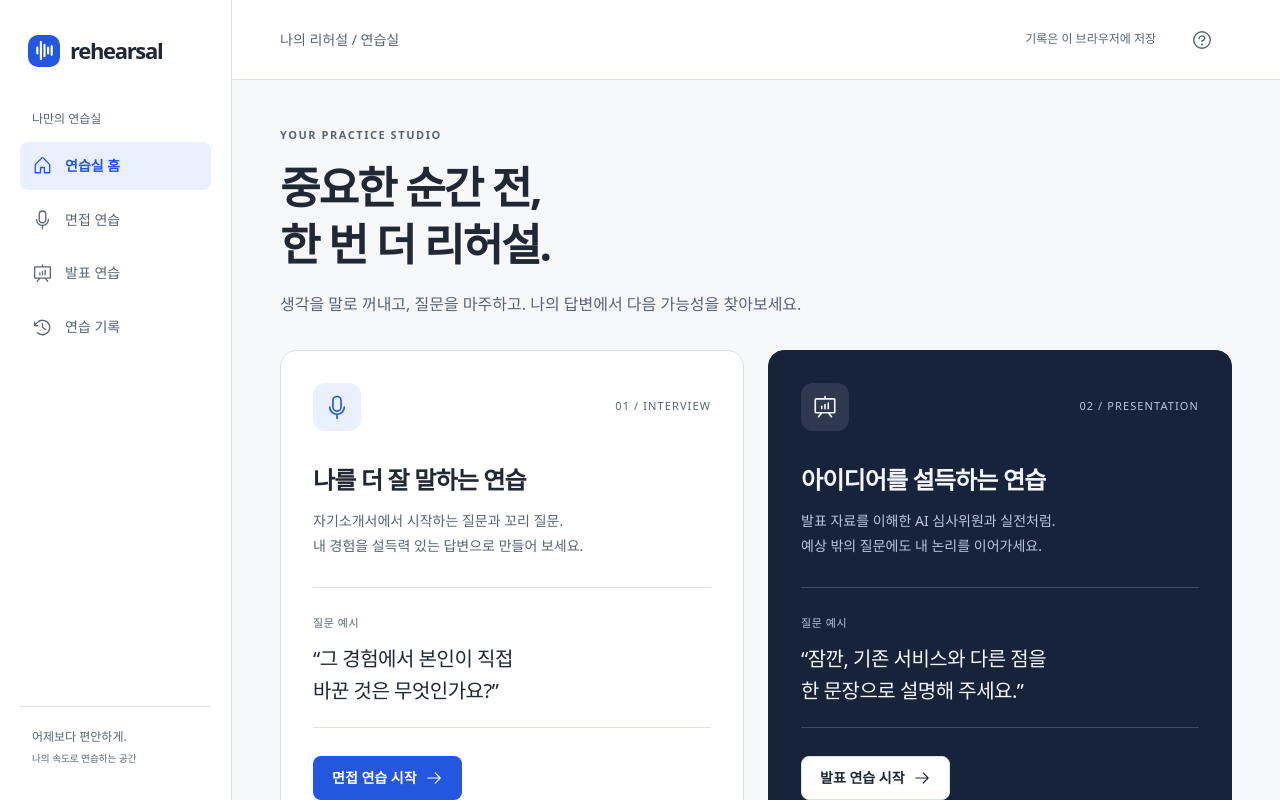
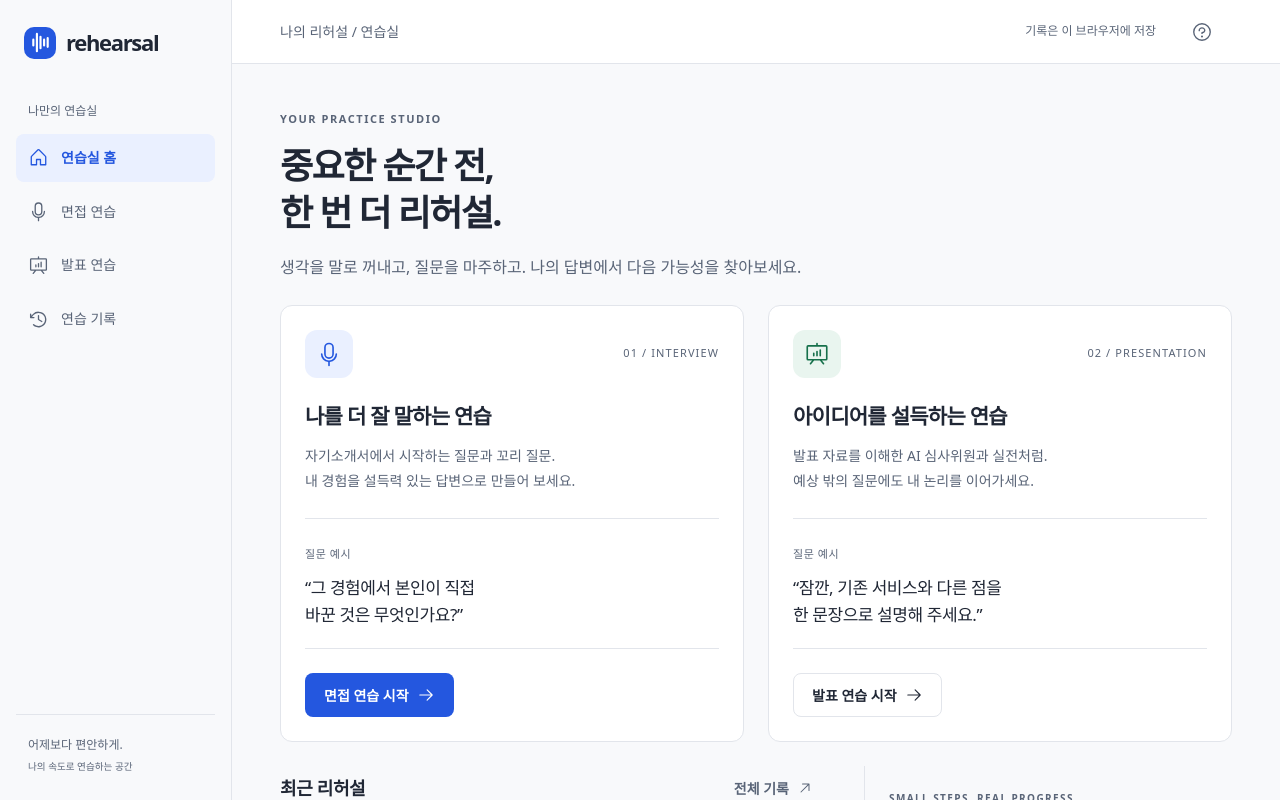
Before and after one commit to luckyandy7/rehearsal-studio, a Next.js app: page / in a window 1280 px wide. Shown: the top 800 px of the page. Built offline with nearby package versions, Linux system fonts and the light colour scheme.

Commit message:
Unify the focused workspace design across practice screens

```diff
--- a/src/app/globals.css
+++ b/src/app/globals.css
@@ -1,11 +1,11 @@
 @import "tailwindcss";
 @source "../components";
 :root {
-	--background: #f7f8fa;
+	--background: #f8f9fb;
 	--surface: #fff;
 	--foreground: #202735;
 	--muted: #596477;
-	--border: #dce2ea;
+	--border: #e2e5eb;
 	--primary: #2457df;
 	--primary-hover: #1c43ad;
 	--primary-soft: #eaf0ff;
@@ -19,7 +19,7 @@
 	--danger: #b63b42;
 	--danger-soft: #ffedef;
 	--radius: 8px;
-	--panel-radius: 16px;
+	--panel-radius: 12px;
 	--space-1: 4px;
 	--space-2: 8px;
 	--space-3: 12px;
@@ -30,7 +30,7 @@
 	--space-10: 40px;
 	--space-12: 48px;
 	--space-16: 64px;
-	--shadow: 0 8px 32px rgb(23 35 59 / 0.08);
+	--shadow: 0 4px 16px rgb(23 35 59 / 0.05);
 	--font-sans:
 		"Pretendard", "Apple SD Gothic Neo", "Noto Sans KR", system-ui, sans-serif;
 	--duration: 220ms;
@@ -298,8 +298,8 @@ button:disabled {
 	position: sticky;
 	top: 0;
 	height: 100dvh;
-	padding: 32px 20px;
-	background: var(--surface);
+	padding: 24px 16px;
+	background: var(--background);
 	border-right: 1px solid var(--border);
 	display: flex;
 	flex-direction: column;
@@ -377,7 +377,7 @@ button:disabled {
 	min-width: 0;
 }
 .topbar {
-	height: 80px;
+	height: 64px;
 	border-bottom: 1px solid var(--border);
 	padding: 0 clamp(20px, 4vw, 48px);
 	display: flex;
--- a/src/components/screens.css
+++ b/src/components/screens.css
@@ -1,11 +1,11 @@
 .screen-stack {
 	display: flex;
 	flex-direction: column;
-	gap: 32px;
+	gap: 24px;
 	min-width: 0;
 }
 .screen-heading h1 {
-	font-size: clamp(30px, 3.8vw, 44px);
+	font-size: clamp(28px, 3vw, 36px);
 	line-height: 1.3;
 	letter-spacing: -0.045em;
 	margin: 12px 0 16px;
@@ -17,7 +17,7 @@
 	margin: 0;
 }
 .screen-heading.compact h1 {
-	font-size: 32px;
+	font-size: 28px;
 }
 .eyebrow {
 	font-size: 11px;
@@ -34,9 +34,9 @@
 	gap: 24px;
 }
 .mode-card {
-	padding: 32px;
+	padding: 24px;
 	border: 1px solid var(--border);
-	border-radius: 16px;
+	border-radius: var(--panel-radius);
 	display: flex;
 	flex-direction: column;
 	align-items: flex-start;
@@ -47,7 +47,7 @@
 	align-items: center;
 	justify-content: space-between;
 	width: 100%;
-	margin-bottom: 32px;
+	margin-bottom: 24px;
 }
 .mode-icon {
 	display: grid;
@@ -64,7 +64,7 @@
 	color: var(--muted);
 }
 .mode-card h2 {
-	font-size: 24px;
+	font-size: 21px;
 	font-weight: 600;
 	letter-spacing: -0.035em;
 	margin: 0 0 12px;
@@ -76,7 +76,7 @@
 	line-height: 1.8;
 }
 .question-preview {
-	margin: 28px 0;
+	margin: 24px 0;
 	width: 100%;
 	padding: 20px 0;
 	border-top: 1px solid var(--border);
@@ -88,28 +88,28 @@
 	color: var(--muted);
 }
 .question-preview p {
-	font-size: 20px;
+	font-size: 17px;
 	line-height: 1.6;
 	font-weight: 500;
 	letter-spacing: -0.025em;
 	margin: 8px 0 0;
 }
 .presentation-card {
-	background: var(--studio);
-	color: var(--studio-text);
-	border-color: var(--studio);
+	background: var(--surface);
+	color: var(--foreground);
+	border-color: var(--border);
 }
 .presentation-card .mode-icon {
-	background: color-mix(in srgb, var(--studio-text) 10%, transparent);
-	color: var(--studio-text);
+	background: var(--success-soft);
+	color: var(--success);
 }
 .presentation-card .small-label,
 .presentation-card > p,
 .presentation-card .question-preview > span {
-	color: var(--studio-muted);
+	color: var(--muted);
 }
 .presentation-card .question-preview {
-	border-color: color-mix(in srgb, var(--studio-muted) 25%, transparent);
+	border-color: var(--border);
 }
 .mode-card > button {
 	margin-top: auto;
@@ -249,8 +249,8 @@
 .form-panel {
 	background: var(--surface);
 	border: 1px solid var(--border);
-	border-radius: 16px;
-	padding: 28px;
+	border-radius: var(--panel-radius);
+	padding: 24px;
 	min-width: 0;
 }
 .step-number {
@@ -616,20 +616,25 @@
 .report-tabs {
 	display: flex;
 	flex-wrap: wrap;
-	gap: 8px;
+	gap: 4px;
+	padding: 4px;
+	background: var(--surface);
+	border-radius: var(--radius);
 	border-bottom: 1px solid var(--border);
 }
 .report-tabs > button {
 	border: 0;
 	border-bottom: 2px solid transparent;
 	background: transparent;
-	padding: 16px 20px;
+	padding: 12px 16px;
 	font: inherit;
 	font-size: 14px;
 	color: var(--muted);
 	cursor: pointer;
 }
 .report-tabs > button[aria-pressed="true"] {
+	background: var(--primary-soft);
+	border-radius: 6px;
 	border-color: var(--primary);
 	color: var(--primary);
 	font-weight: 600;
--- a/src/components/session.css
+++ b/src/components/session.css
@@ -270,3 +270,102 @@
 .restore-notice .demo-banner {
 	margin: 0;
 }
+.focused-session {
+	gap: 24px;
+}
+.focused-session .session-heading h1 {
+	font-size: 24px;
+	letter-spacing: -0.03em;
+}
+.focused-session .session-heading p {
+	margin: 4px 0 0;
+	font-size: 14px;
+}
+.focused-session .practice-grid {
+	grid-template-columns: minmax(0, 1fr) 320px;
+	gap: 20px;
+}
+.focused-session .voice-stage {
+	text-align: left;
+	padding: 20px 24px;
+	background: var(--surface);
+	color: var(--foreground);
+	border-bottom: 1px solid var(--border);
+}
+.focused-session .voice-stage h2 {
+	font-size: 17px;
+	margin: 12px 0 4px;
+}
+.focused-session .voice-stage p {
+	color: var(--muted);
+	margin: 4px 0 16px;
+}
+.focused-session .voice-stage .tag {
+	background: var(--primary-soft);
+	color: var(--primary);
+}
+.focused-session .voice-stage .waveform {
+	display: none;
+}
+.focused-session .voice-stage .session-controls {
+	justify-content: flex-start;
+}
+.focused-session .conversation-log {
+	height: clamp(300px, 44vh, 520px);
+	background: var(--background);
+}
+.focused-session .chat-message {
+	background: var(--surface);
+	border: 1px solid var(--border);
+	border-radius: 8px;
+}
+.focused-session .chat-message.user {
+	background: var(--primary-soft);
+	border-color: transparent;
+}
+.focused-session .practice-aside {
+	grid-template-columns: 1fr;
+	gap: 0;
+	border: 1px solid var(--border);
+	border-radius: 12px;
+	background: var(--surface);
+	overflow: hidden;
+}
+.focused-session .practice-aside .form-panel {
+	border: 0;
+	border-bottom: 1px solid var(--border);
+	border-radius: 0;
+	box-shadow: none;
+	margin: 0;
+}
+.workspace-panel-switch {
+	display: flex;
+	gap: 4px;
+	padding: 8px;
+	border-bottom: 1px solid var(--border);
+	background: var(--background);
+}
+.workspace-panel-switch button {
+	flex: 1;
+	min-height: 44px;
+	border: 1px solid transparent;
+	border-radius: 6px;
+	background: transparent;
+	color: var(--muted);
+	font-size: 14px;
+	font-weight: 600;
+	cursor: pointer;
+}
+.workspace-panel-switch button[aria-pressed="true"] {
+	background: var(--surface);
+	border-color: var(--border);
+	color: var(--foreground);
+}
+.workspace-panel-body[hidden] {
+	display: none;
+}
+@media (max-width: 1100px) {
+	.focused-session .practice-grid {
+		grid-template-columns: minmax(0, 1fr);
+	}
+}
--- a/src/components/session.tsx
+++ b/src/components/session.tsx
@@ -44,6 +44,9 @@ export function Session({
 	onDraft: (draft: SessionDraft) => void;
 }) {
 	const [cameraManual, setCameraManual] = useState(false);
+	const [sidePanel, setSidePanel] = useState<"coaching" | "materials">(
+		"coaching",
+	);
 	const reduceMotion = useReducedMotion();
 	const [userSpeaking, setUserSpeaking] = useState(false);
 	const [messages, setMessages] = useState<Message[]>(
@@ -331,7 +334,7 @@ export function Session({
 		}
 	};
 	return (
-		<div className="screen-stack">
+		<div className="screen-stack focused-session">
 			<header className="session-heading">
 				<div>
 					<span className="eyebrow">
@@ -463,7 +466,7 @@ export function Session({
 						<h2>
 							{connected
 								? "편하게 말해 주세요"
-								: "한 번의 답변이, 다음의 자신감으로."}
+								: "질문을 확인하고 답변해 주세요"}
 						</h2>
 						<p>
 							{connected
@@ -631,6 +634,26 @@ export function Session({
 					)}
 				</section>
 				<aside className="practice-aside">
+					<div className="workspace-panel-switch">
+						<button
+							type="button"
+							aria-pressed={sidePanel === "coaching"}
+							onClick={() => setSidePanel("coaching")}
+						>
+							코칭 도구
+						</button>
+						<button
+							type="button"
+							aria-pressed={sidePanel === "materials"}
+							onClick={() => setSidePanel("materials")}
+						>
+							참고 자료
+						</button>
+					</div>
+					<div
+						className="workspace-panel-body"
+						hidden={sidePanel !== "coaching"}
+					>
 						{(camera.stream || camera.analysis || camera.error) && (
 							<CameraSessionPanel
 								camera={camera}
@@ -678,6 +701,11 @@ export function Session({
 							)}
 							<VoiceFeedback analysis={coach.analysis} />
 						</section>
+					</div>
+					<div
+						className="workspace-panel-body"
+						hidden={sidePanel !== "materials"}
+					>
 						{config.mode === "interview" && (
 							<EmployerMaterials context={config.interviewContext} />
 						)}
@@ -687,6 +715,7 @@ export function Session({
 							</summary>
 							<p className="material-text">{config.material}</p>
 						</details>
+					</div>
 					<section className="form-panel">
 						<span className="eyebrow">답변 도움</span>
 						<h2>힌트와 연습 안내</h2>
```
Also changed, not shown: 3 other files (tests, documents, lock files or other folders). Lines whose indentation alone changed are shown as unchanged.
